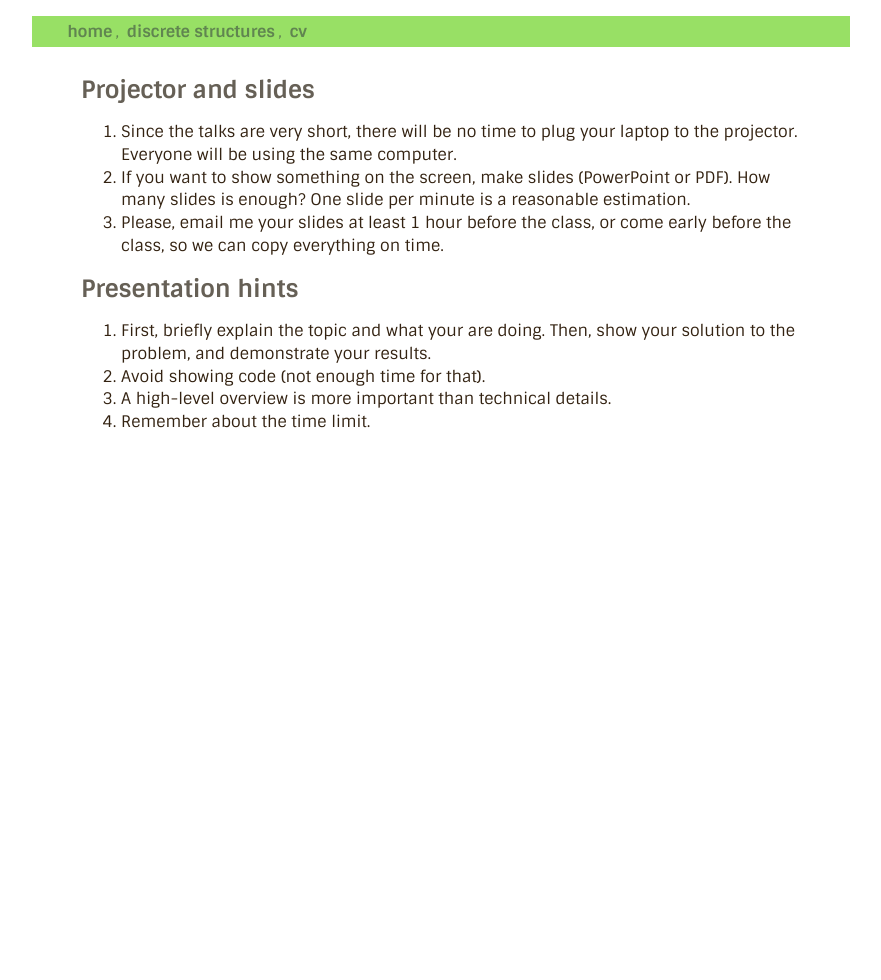
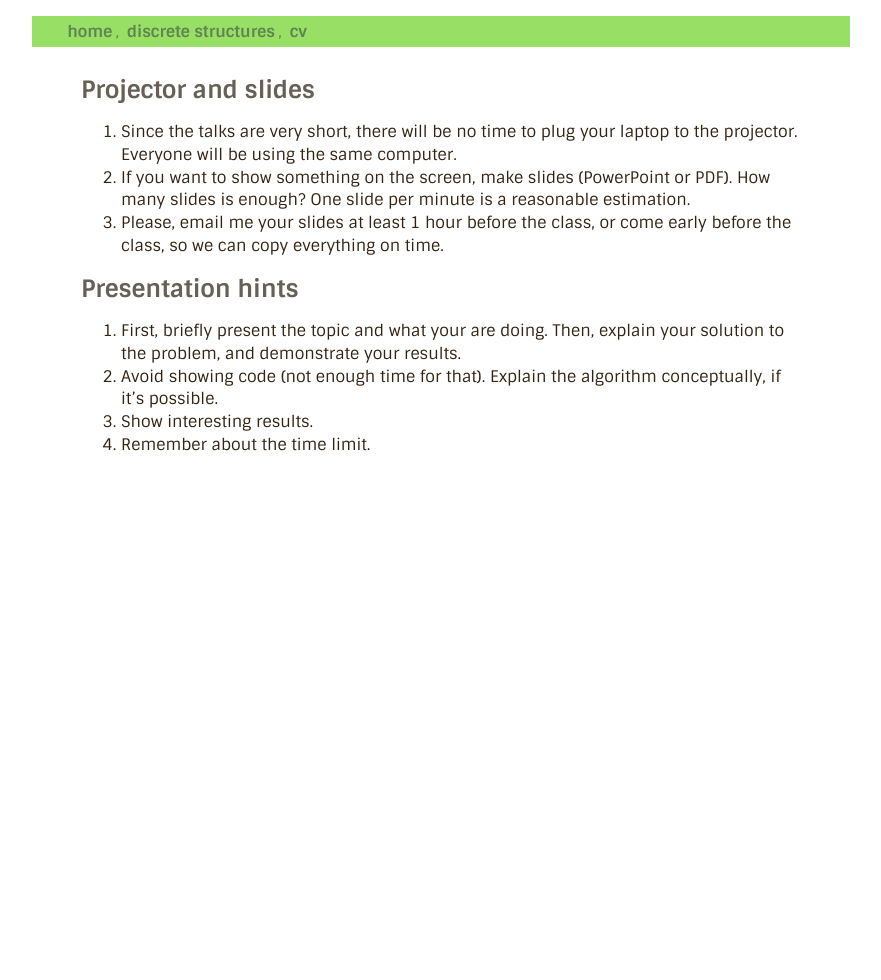
Before and after one commit to a-nikolaev/a-nikolaev.github.io, a Jekyll site: the page built from ds/talks.markdown, in a window 1280 px wide. Shown: the whole page, without its empty margins (199-1080 px from the left). Built offline with Jekyll 4.4.1, drawn with Linux system fonts in a browser that asks for light colours; Markdown is read by kramdown in place of the engine named in the settings.

Commit message:
upd talks

```diff
--- a/ds/talks.markdown
+++ b/ds/talks.markdown
@@ -14,8 +14,8 @@ so we can copy everything on time.
 
 ## Presentation hints
 
-0. First, briefly explain the topic and what your are doing.
-Then, show your solution to the problem, and demonstrate your results.
-0. Avoid showing code (not enough time for that).
-0. A high-level overview is more important than technical details.
+0. First, briefly present the topic and what your are doing.
+Then, explain your solution to the problem, and demonstrate your results.
+0. Avoid showing code (not enough time for that). Explain the algorithm conceptually, if it's possible.
+0. Show interesting results.
 0. Remember about the time limit.
```
